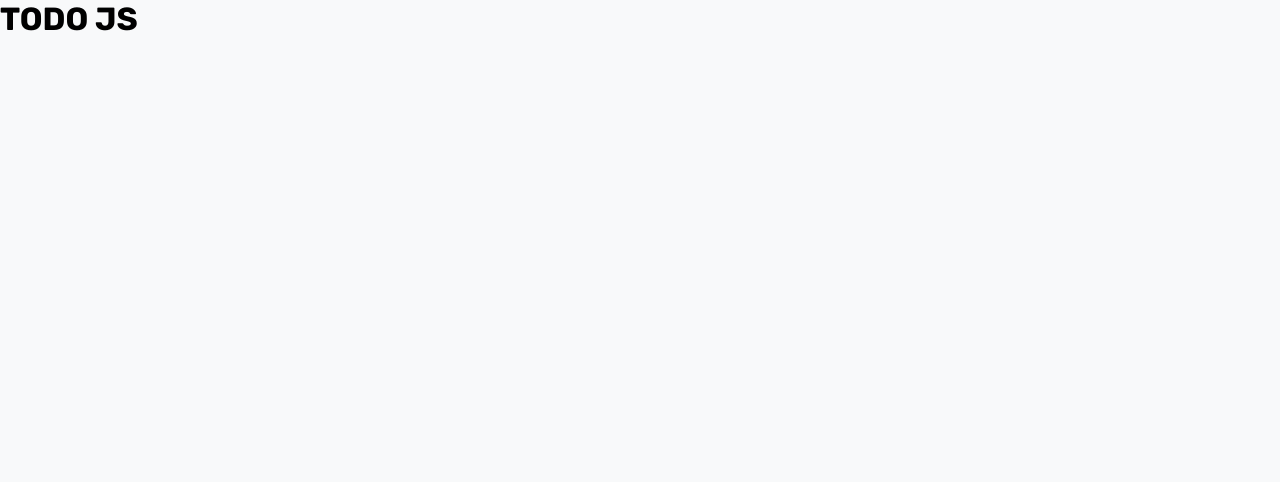
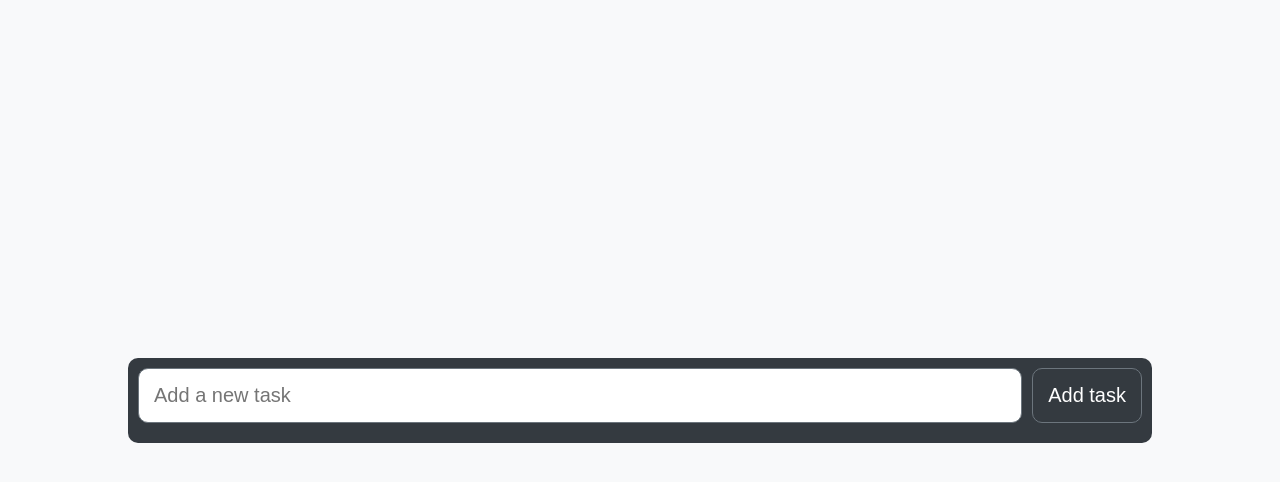
Before and after one commit to LuckyFoxCode/todo-js, a plain HTML site: page index.html in a window 1280 px wide. Drawn offline with Linux system fonts and the light colour scheme.

Commit message:
feat: add todoForm function & style

```diff
--- a/css/base.css
+++ b/css/base.css
@@ -9,6 +9,8 @@
   --danger: #dc3545;
   --light: #f8f9fa;
   --dark: #343a40;
+
+  --transition-all: all 0.3s ease-in-out;
 }
 
 * {
@@ -21,4 +23,5 @@ body {
   background-color: var(--light);
   color: var(--black);
   font-family: "Rubik", sans-serif;
+  font-size: 16px;
 }
--- a/css/style.css
+++ b/css/style.css
@@ -1 +1,65 @@
 @import "./base.css";
+
+#app {
+  display: flex;
+  justify-content: center;
+  align-items: center;
+  height: 100vh;
+  width: 100%;
+}
+
+.container {
+  display: flex;
+  flex-direction: column;
+  margin: 0 auto;
+  width: 80%;
+  color: var(--white);
+  background-color: var(--dark);
+  padding: 10px;
+  border-radius: 10px;
+}
+
+.todo-form {
+  display: flex;
+  justify-content: space-between;
+  align-items: center;
+  gap: 10px;
+  margin-bottom: 10px;
+}
+
+.todo-form-input,
+.todo-form-button {
+  font-size: 20px;
+  padding: 15px;
+  border: 1px solid var(--secondary);
+  border-radius: 10px;
+  transition: var(--transition-all);
+  outline: none;
+}
+
+.todo-form-input {
+  flex: 1;
+  color: var(--white);
+  background-color: var(--white);
+
+  &:focus {
+    border-color: var(--primary);
+    background-color: var(--dark);
+  }
+}
+
+.todo-form-button {
+  padding: 15px;
+  border-radius: 10px;
+  color: var(--white);
+  background-color: transparent;
+  cursor: pointer;
+
+  &:hover {
+    background-color: var(--primary);
+  }
+
+  &:focus {
+    border-color: var(--primary);
+  }
+}
--- a/js/components/App.js
+++ b/js/components/App.js
@@ -1,15 +1,69 @@
-export const App = () => {
-  const todo = [];
+export function App() {
+  const todos = [
+    { id: 1, text: "Task 1", completed: false },
+    { id: 2, text: "Task 2", completed: false },
+  ];
 
-  const render = () => {
+  function render() {
     const root = document.querySelector("#app");
     root.innerHTML = "";
 
-    const title = document.createElement("h1");
-    title.textContent = "TODO JS";
+    function container() {
+      const container = document.createElement("div");
+      container.classList.add("container");
 
-    root.appendChild(title);
-  };
+      container.appendChild(todoForm(todos));
+
+      return container;
+    }
+
+    function todoForm(todos) {
+      const todoForm = document.createElement("form");
+      todoForm.classList.add("todo-form");
+
+      const input = document.createElement("input");
+      input.classList.add("todo-form-input");
+      input.type = "text";
+      input.placeholder = "Add a new task";
+      todoForm.appendChild(input);
+
+      const button = document.createElement("button");
+      button.classList.add("todo-form-button");
+      button.type = "submit";
+      button.textContent = "Add task";
+      todoForm.appendChild(button);
+
+      const handleSubmit = (e) => {
+        e.preventDefault();
+
+        const value = input.value.trim();
+
+        if (value === "") return;
+        if (value.length > 100) return;
+
+        if (todos.some((todo) => todo.text === value)) {
+          console.log("Task already exists");
+          return;
+        }
+
+        const newTodo = {
+          id: crypto.randomUUID(),
+          text: value,
+          completed: false,
+        };
+
+        input.value = "";
+        todos.push(newTodo);
+        render();
+      };
+
+      todoForm.addEventListener("submit", handleSubmit);
+
+      return todoForm;
+    }
+
+    root.appendChild(container());
+  }
 
   render();
-};
+}
--- a/js/script.js
+++ b/js/script.js
@@ -1,11 +1,11 @@
 import { App } from "./components/index.js";
 
-const init = () => {
+function init() {
   const container = document.createElement("div");
   container.id = "app";
   document.body.appendChild(container);
 
   App();
-};
+}
 
 init();
```
